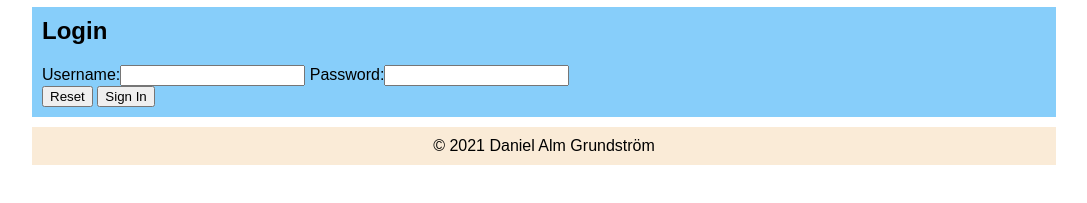
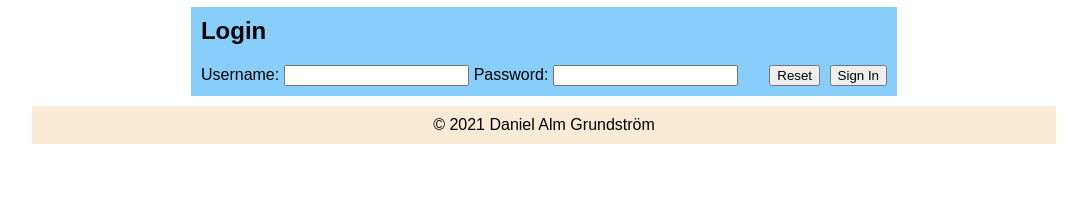
Before and after one commit to almgru/assignment-css-introduction-j33, a website: page public/html/login.html in a window 1280 px wide. Shown: the part 63-266 px from the top of the page, without its empty margins (96-1183 px from the left). Drawn offline with Linux system fonts and the light colour scheme.

Commit message:
Layout for login page

```diff
--- a/public/css/style.css
+++ b/public/css/style.css
@@ -85,6 +85,16 @@ article > figure {
 article > figure > img {
     width: 100%;
 }
+
+#form-container {
+    width: 67%;
+    margin: auto;
+}
+
+form > div {
+    float: right;
+}
+
 /* >>>>>>>>>>>>>>>>>>>>>>>>>>>>>>>>>>>>>>>>>>>>>>>>>>>>>>>>>>>>>>>>>>>>>>>>>> */
 
 /* PADDING AND MARGINS */
@@ -121,6 +131,10 @@ body > footer {
     padding: 10px 0;
     margin-top: 10px;
 }
+
+input {
+    margin-left: 5px;
+}
 /* >>>>>>>>>>>>>>>>>>>>>>>>>>>>>>>>>>>>>>>>>>>>>>>>>>>>>>>>>>>>>>>>>>>>>>>>>> */
 
 /* COLORS */
--- a/public/html/login.html
+++ b/public/html/login.html
@@ -31,7 +31,8 @@
         </nav>
     </header>
 
-    <main>
+    <!-- CHANGE: Added id. -->
+    <main id="form-container">
         <h2>Login</h2>
 
         <form>
```
